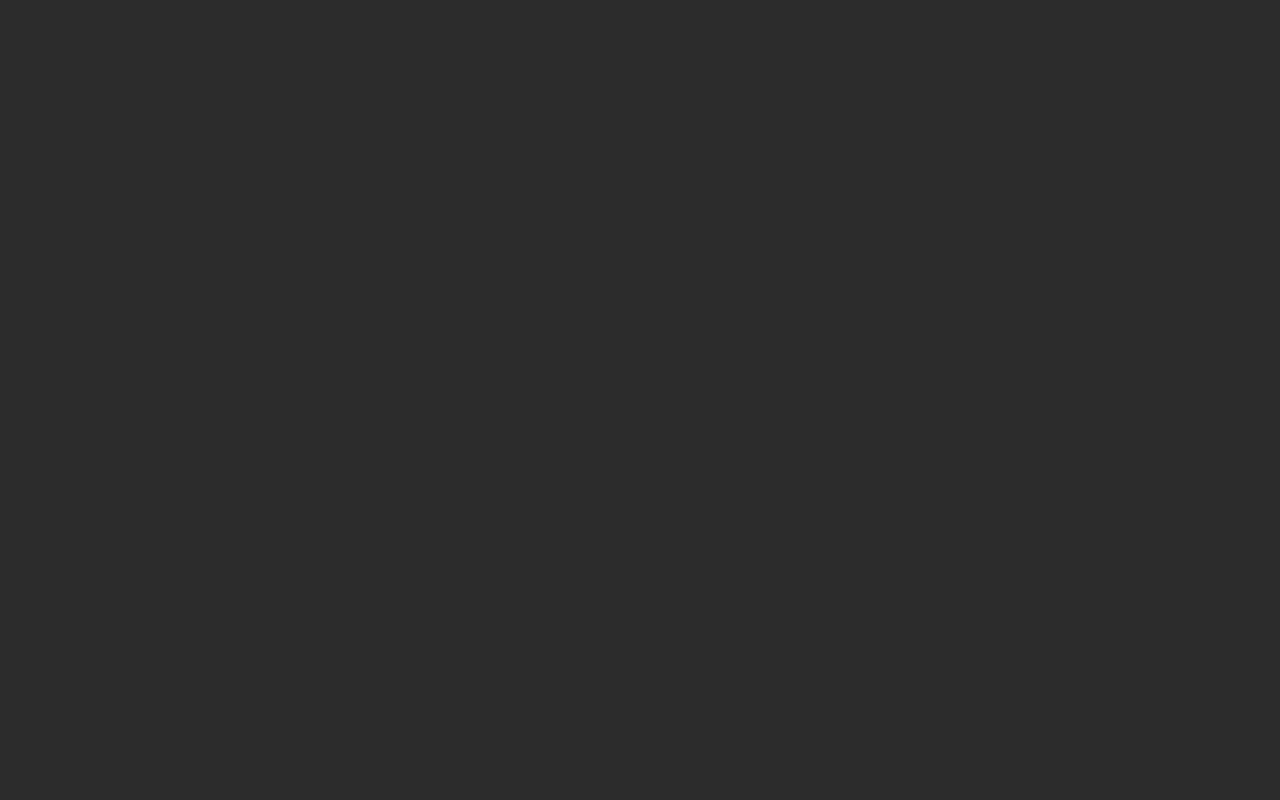
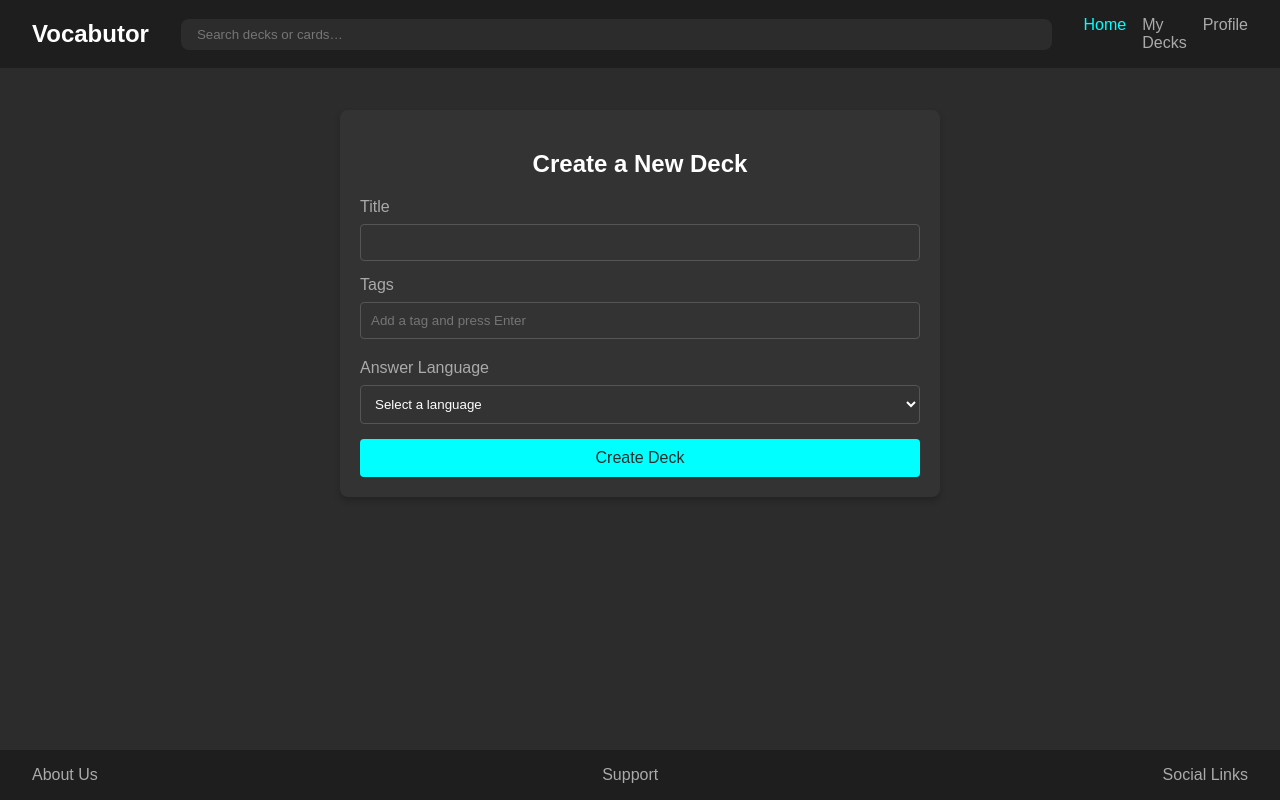
Before and after one commit to vocabutor/vocabutor-webclient, a React (Vite) app: page /decks/new in a window 1280 px wide. Before the commit this address had no page. Built offline with nearby package versions, Linux system fonts and the light colour scheme.

Commit message:
improve decks action styling, add font awesome and create initial deck form

```diff
--- a/package.json
+++ b/package.json
@@ -10,6 +10,9 @@
     "preview": "vite preview"
   },
   "dependencies": {
+    "@fortawesome/fontawesome-svg-core": "^6.7.1",
+    "@fortawesome/free-solid-svg-icons": "^6.7.1",
+    "@fortawesome/react-fontawesome": "^0.2.2",
     "react": "^18.3.1",
     "react-dom": "^18.3.1",
     "react-router-dom": "^6.28.0"
--- a/src/components/pages/decks/Decks.tsx
+++ b/src/components/pages/decks/Decks.tsx
@@ -2,6 +2,9 @@ import { useEffect, useState } from 'react';
 import { authCookie } from '../../../helpers/Cookies';
 import { DeckDto } from '../../../helpers/CommonEntities';
 import defaultImage from '../../../assets/default-deck2.webp'
+import { FontAwesomeIcon } from '@fortawesome/react-fontawesome'
+import { faXmark, faThumbTack, faPlusCircle, faPenToSquare } from '@fortawesome/free-solid-svg-icons'
+import { Link } from 'react-router-dom';
 
 function Decks() {
 
@@ -45,9 +48,12 @@ function Decks() {
             <div className='list-header-section'>
                 <h1 className='list-header-title'>Decks</h1>
                 <div className='list-header-actions'>
-                    <button className="btn primary">
-                        New Deck
-                    </button>
+                    <Link to="/decks/new">
+                        <button className="btn primary">
+                            New Deck
+                            <FontAwesomeIcon icon={faPlusCircle} />
+                        </button>
+                    </Link>
                 </div>
             </div>
 
@@ -60,10 +66,15 @@ function Decks() {
                         <div className="el-card-content">
                             <h3 className="el-card-title">{v.title}</h3>
                             <p className="el-card-description multiline-ellipsis">Optional description goes here. This can provide more details about the item.</p>
-                            <div className="el-card-actions lg-screen">
-                                <button className="el-card-button primary">Action 1</button>
-                                <button className="el-card-button">Action 2</button>
-                            </div>
+                        </div>
+                        <div className='el-card-actions-button lg-screen'>
+                            <FontAwesomeIcon icon={faPenToSquare} />
+                        </div>
+                        <div className='el-card-actions-button lg-screen'>
+                            <FontAwesomeIcon icon={faThumbTack} />
+                        </div>
+                        <div className='el-card-actions-button lg-screen'>
+                            <FontAwesomeIcon icon={faXmark} />
                         </div>
                         <div className='el-card-actions-button sm-screen'>
                             ...
--- /dev/null
+++ b/src/components/pages/decks/new-deck/NewDeck.tsx
@@ -0,0 +1,81 @@
+import { useState } from "react";
+
+export default function NewDeck() {
+    const [title, setTitle] = useState<string>("");
+    const [tags, setTags] = useState<string[]>([]);
+    const [language, setLanguage] = useState<string>("");
+    const [tagInput, setTagInput] = useState<string>("");
+
+    const handleAddTag = () => {
+        if (tagInput.trim() && !tags.includes(tagInput)) {
+            setTags([...tags, tagInput.trim()]);
+            setTagInput("");
+        }
+    };
+
+    const handleRemoveTag = (tagToRemove: string) => {
+        setTags(tags.filter((tag) => tag !== tagToRemove));
+    };
+
+    const handleSubmit = (e: React.FormEvent<HTMLFormElement>) => {
+        e.preventDefault();
+        const formData = { title, tags, language };
+        console.log("Form Data:", formData);
+    };
+
+    return (
+        <div className="form-container">
+            <form onSubmit={handleSubmit}>
+                <h2>Create a New Deck</h2>
+
+                <label htmlFor="title">Title</label>
+                <input
+                    id="title"
+                    type="text"
+                    value={title}
+                    onChange={(e) => setTitle(e.target.value)}
+                    required
+                />
+
+                <label htmlFor="tags">Tags</label>
+                <div className="tags-input">
+                    <input
+                        id="tags"
+                        type="text"
+                        value={tagInput}
+                        onChange={(e) => setTagInput(e.target.value)}
+                        placeholder="Add a tag and press Enter"
+                        onKeyDown={(e) => e.key === "Enter" && (e.preventDefault(), handleAddTag())}
+                    />
+                    <div className="tags-list">
+                        {tags.map((tag) => (
+                            <span className="tag" key={tag}>
+                                {tag}
+                                <button type="button" onClick={() => handleRemoveTag(tag)}>
+                                    &times;
+                                </button>
+                            </span>
+                        ))}
+                    </div>
+                </div>
+
+                <label htmlFor="language">Answer Language</label>
+                <select
+                    id="language"
+                    value={language}
+                    onChange={(e) => setLanguage(e.target.value)}
+                >
+                    <option value="">Select a language</option>
+                    <option value="english">English</option>
+                    <option value="spanish">Spanish</option>
+                    <option value="french">French</option>
+                    <option value="">Other</option>
+                </select>
+
+                <button type="submit" className="submit-button">
+                    Create Deck
+                </button>
+            </form>
+        </div>
+    );
+}
--- a/src/components/pages/home/sections/RecentDecks.tsx
+++ b/src/components/pages/home/sections/RecentDecks.tsx
@@ -1,6 +1,7 @@
 import { useEffect, useState } from 'react';
 import { authCookie } from '../../../../helpers/Cookies';
 import { DeckDto } from '../../../../helpers/CommonEntities';
+import { Link } from 'react-router-dom';
 
 function RecentDecks() {
 
@@ -59,9 +60,11 @@ function RecentDecks() {
         </div>
 
         <div className="show-all-container">
-          <button className="btn primary show-all-btn" onClick={() => window.location.href = '/decks'}>
-            Show All
-          </button>
+          <Link to="/decks">
+            <button className="btn primary show-all-btn">
+                Show All
+            </button>
+          </Link>
         </div>
       </section>
     );
--- a/src/index.css
+++ b/src/index.css
@@ -7,6 +7,9 @@
   --error-color: #ff4d4f;
   --text-color-2: #aaaaaa;
   --text-color-2-hover: #c7c5c5;
+  --primary-button-color: #00ffff;
+  --primary-button-color-hover: #00ffffcb;
+  --secondary-button-text-color: #00ffff;
 }
 
 body {
@@ -65,6 +68,10 @@ button, input {
   cursor: pointer;
   margin: 0.5rem;
   transition: all 0.3s ease;
+}
+
+.btn svg {
+  margin-left: 5px;
 }
 
 .btn.primary {
@@ -146,15 +153,21 @@ button, input {
 }
 
 .el-card-actions-button {
-  display: flex;
   justify-content: center; /* Centers horizontally */
   align-items: center;
   height: 100%;
   font-size: 25px;
-  width: 40px;
   cursor: pointer;
   color: var(--text-color-2);
   border-left: 1px solid rgb(100, 100, 100);
+}
+
+.el-card-actions-button.sm-screen {
+  width: 40px;
+}
+
+.el-card-actions-button.lg-screen {
+  width: 60px;
 }
 
 .el-card-actions-button:hover {
@@ -188,3 +201,90 @@ button, input {
   background-color: var(--text-color);
   color: var(--bg-color);
 }
+
+/* form */
+
+.form-container {
+  margin: 50px auto;
+  padding: 20px;
+  background: var(--input-bg);
+  border-radius: 8px;
+  box-shadow: 0 4px 6px rgba(0, 0, 0, 0.2);
+}
+
+@media (min-width: 768px) {
+  .form-container {
+      max-width: 600px;
+  }
+}
+
+form h2 {
+  text-align: center;
+  margin-bottom: 20px;
+  color: var(--text-color);
+}
+
+label {
+  display: block;
+  margin-bottom: 8px;
+  color: var(--text-color-2);
+}
+
+input,
+select {
+  width: 100%;
+  padding: 10px;
+  margin-bottom: 15px;
+  border: 1px solid var(--input-border);
+  border-radius: 4px;
+  background: var(--input-bg);
+  color: var(--text-color);
+}
+
+input:focus,
+select:focus {
+  border-color: var(--primary-color);
+  outline: none;
+}
+
+.tags-input {
+  display: flex;
+  flex-wrap: wrap;
+  gap: 5px;
+}
+
+.tags-list .tag {
+  display: inline-flex;
+  align-items: center;
+  padding: 5px 10px;
+  background: var(--primary-color);
+  color: var(--bg-color);
+  border-radius: 4px;
+}
+
+.tags-list .tag button {
+  background: none;
+  border: none;
+  margin-left: 5px;
+  color: var(--bg-color);
+  cursor: pointer;
+}
+
+.tags-list .tag button:hover {
+  color: var(--error-color);
+}
+
+.submit-button {
+  width: 100%;
+  padding: 10px;
+  border: none;
+  border-radius: 4px;
+  background: var(--primary-button-color);
+  color: var(--bg-color);
+  cursor: pointer;
+  font-size: 16px;
+}
+
+.submit-button:hover {
+  background: var(--primary-button-color-hover);
+}
--- a/src/main.tsx
+++ b/src/main.tsx
@@ -10,6 +10,7 @@ import Home from './components/pages/home/Home.tsx';
 import About from './components/pages/About';
 import Login from './components/pages/Login'
 import Decks from './components/pages/decks/Decks.tsx';
+import NewDeck from './components/pages/decks/new-deck/NewDeck.tsx';
 
 createRoot(document.getElementById('root')!).render(
   <StrictMode>
@@ -19,6 +20,7 @@ createRoot(document.getElementById('root')!).render(
           <Route index element={<Home />} />
           <Route path="about" element={<About />} />
           <Route path="decks" element={<Decks />} />
+          <Route path="decks/new" element={<NewDeck />} />
         </Route>
         <Route path="auth" element={<AuthLayout />}>
           <Route path="login" element={<Login />} />
```
Also changed, not shown: 1 other file (tests, documents, lock files or other folders).
